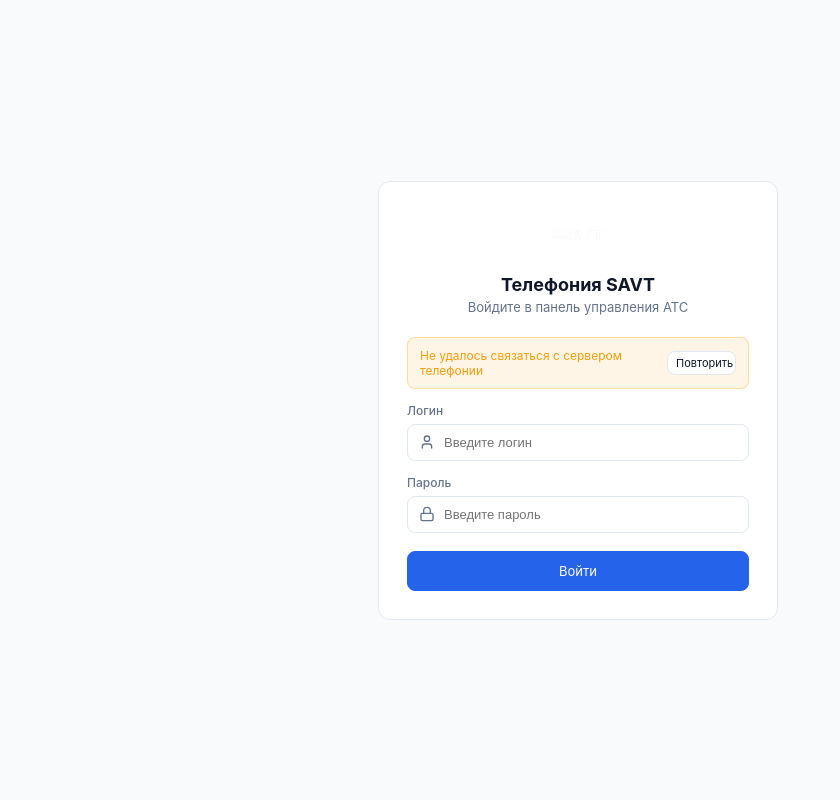
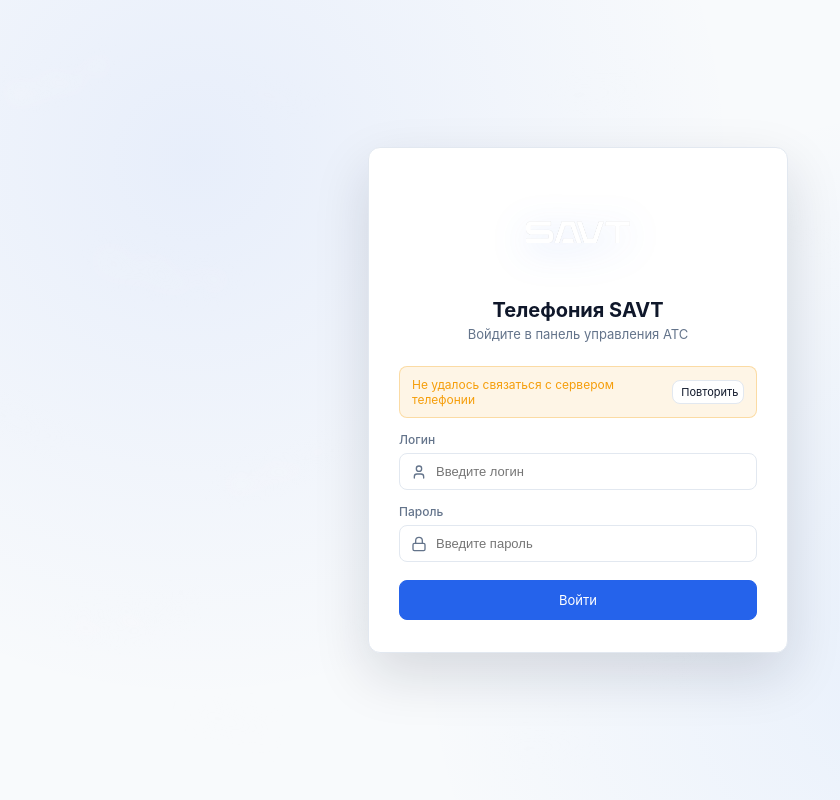
Before and after one commit to Nadia111111/savt-telephony-frontend, a Next.js app: page / in a window 1280 px wide. Shown: the whole page, without its empty margins (62-902 px from the left). Built offline with nearby package versions, Linux system fonts and the light colour scheme; no server answers.

Commit message:
Enlarge login logo and add blurred logo background pattern

```diff
--- a/src/app/globals.css
+++ b/src/app/globals.css
@@ -1115,3 +1115,50 @@ body {
 .number-card { display: grid; grid-template-columns: 220px 1fr auto; gap: 32px; align-items: center; padding: 22px 20px; }
 .number-main b { font-size: 15px; color: var(--dark); font-weight: 600; font-variant-numeric: tabular-nums; display: block; }
 .number-main span { font-size: 12px; color: var(--muted); }
+
+/* ============ AUTH SCREEN & FLOATING LOGOS ============ */
+.auth-screen {
+  min-height: 100vh;
+  width: 100%;
+  display: flex;
+  align-items: center;
+  justify-content: center;
+  background: radial-gradient(circle at 20% 20%, rgba(37, 99, 235, 0.08), transparent 45%),
+              radial-gradient(circle at 80% 80%, rgba(59, 130, 246, 0.09), transparent 45%),
+              var(--bg);
+  padding: 20px;
+  position: relative;
+  overflow: hidden;
+}
+.auth-bg-layer {
+  position: absolute;
+  inset: 0;
+  pointer-events: none;
+  user-select: none;
+  overflow: hidden;
+  z-index: 0;
+}
+.auth-bg-logo {
+  position: absolute;
+  object-fit: contain;
+  animation: authFloat var(--dur, 14s) ease-in-out infinite alternate;
+  will-change: transform;
+}
+@keyframes authFloat {
+  0% {
+    transform: translate3d(0, 0, 0) rotate(var(--rot, 0deg)) scale(1);
+  }
+  100% {
+    transform: translate3d(12px, -18px, 0) rotate(calc(var(--rot, 0deg) + 8deg)) scale(1.06);
+  }
+}
+.auth-card {
+  position: relative;
+  z-index: 2;
+  width: 100%;
+  max-width: 420px;
+  margin: 0;
+  padding: 32px 30px;
+  box-shadow: 0 22px 55px rgba(15, 23, 42, 0.14);
+  backdrop-filter: blur(10px);
+}
--- a/src/components/AuthGate.tsx
+++ b/src/components/AuthGate.tsx
@@ -4,6 +4,29 @@ import React, { useState, useEffect } from 'react';
 import { useAuth } from './AuthContext';
 import { apiFetch, extractApiError } from '@/lib/api-client';
 import { Lock, User, AlertCircle, CheckCircle2, RefreshCw, X, KeyRound } from 'lucide-react';
+
+const BG_LOGOS = [
+  { top: '4%', left: '5%', size: 110, blur: 8, opacity: 0.22, rot: '-18deg', dur: '15s' },
+  { top: '8%', left: '24%', size: 78, blur: 11, opacity: 0.16, rot: '14deg', dur: '18s' },
+  { top: '6%', left: '48%', size: 96, blur: 13, opacity: 0.14, rot: '-8deg', dur: '16s' },
+  { top: '5%', left: '72%', size: 124, blur: 9, opacity: 0.2, rot: '22deg', dur: '19s' },
+  { top: '12%', left: '88%', size: 86, blur: 10, opacity: 0.18, rot: '-24deg', dur: '14s' },
+  { top: '26%', left: '12%', size: 138, blur: 10, opacity: 0.19, rot: '12deg', dur: '20s' },
+  { top: '28%', left: '34%', size: 74, blur: 14, opacity: 0.14, rot: '-15deg', dur: '17s' },
+  { top: '25%', left: '64%', size: 88, blur: 12, opacity: 0.15, rot: '19deg', dur: '15s' },
+  { top: '31%', left: '84%', size: 132, blur: 9, opacity: 0.21, rot: '-11deg', dur: '21s' },
+  { top: '48%', left: '3%', size: 92, blur: 11, opacity: 0.18, rot: '25deg', dur: '16s' },
+  { top: '52%', left: '22%', size: 116, blur: 9, opacity: 0.2, rot: '-20deg', dur: '18s' },
+  { top: '50%', left: '76%', size: 108, blur: 10, opacity: 0.19, rot: '16deg', dur: '17s' },
+  { top: '56%', left: '92%', size: 82, blur: 12, opacity: 0.16, rot: '-14deg', dur: '15s' },
+  { top: '70%', left: '10%', size: 128, blur: 9, opacity: 0.21, rot: '-9deg', dur: '19s' },
+  { top: '74%', left: '32%', size: 86, blur: 13, opacity: 0.15, rot: '21deg', dur: '16s' },
+  { top: '76%', left: '54%', size: 104, blur: 12, opacity: 0.15, rot: '-17deg', dur: '22s' },
+  { top: '72%', left: '72%', size: 136, blur: 8, opacity: 0.22, rot: '11deg', dur: '18s' },
+  { top: '84%', left: '88%', size: 96, blur: 10, opacity: 0.18, rot: '-22deg', dur: '14s' },
+  { top: '86%', left: '20%', size: 78, blur: 11, opacity: 0.17, rot: '15deg', dur: '17s' },
+  { top: '88%', left: '44%', size: 90, blur: 13, opacity: 0.14, rot: '-6deg', dur: '20s' },
+];
 
 function LoginScreen() {
   const { login, authNotice, serverError, refreshProfile, clearAuthNotice } = useAuth();
@@ -40,22 +63,46 @@ function LoginScreen() {
   };
 
   return (
-    <div
-      style={{
-        minHeight: '100vh',
-        width: '100%',
-        display: 'flex',
-        alignItems: 'center',
-        justifyContent: 'center',
-        background: 'var(--bg)',
-        padding: 20,
-      }}
-    >
-      <div className="card" style={{ width: '100%', maxWidth: 400, margin: 0, padding: 28 }}>
-        <div style={{ display: 'flex', flexDirection: 'column', alignItems: 'center', marginBottom: 22 }}>
+    <div className="auth-screen">
+      <div className="auth-bg-layer" aria-hidden="true">
+        {BG_LOGOS.map((item, idx) => (
+          // eslint-disable-next-line @next/next/no-img-element
+          <img
+            key={idx}
+            src="/logo.png"
+            alt=""
+            className="auth-bg-logo"
+            style={
+              {
+                top: item.top,
+                left: item.left,
+                width: item.size,
+                height: item.size,
+                opacity: item.opacity,
+                filter: `blur(${item.blur}px)`,
+                '--rot': item.rot,
+                '--dur': item.dur,
+              } as React.CSSProperties
+            }
+          />
+        ))}
+      </div>
+
+      <div className="card auth-card">
+        <div style={{ display: 'flex', flexDirection: 'column', alignItems: 'center', marginBottom: 24 }}>
           {/* eslint-disable-next-line @next/next/no-img-element */}
-          <img src="/logo.png" alt="SAVT" style={{ width: 52, height: 52, objectFit: 'contain', marginBottom: 12 }} />
-          <h1 style={{ fontSize: 18, fontWeight: 700, color: 'var(--dark)' }}>Телефония SAVT</h1>
+          <img
+            src="/logo.png"
+            alt="SAVT"
+            style={{
+              width: 104,
+              height: 104,
+              objectFit: 'contain',
+              marginBottom: 14,
+              filter: 'drop-shadow(0 8px 18px rgba(37, 99, 235, 0.18))',
+            }}
+          />
+          <h1 style={{ fontSize: 20, fontWeight: 700, color: 'var(--dark)' }}>Телефония SAVT</h1>
           <p style={{ fontSize: 13, color: 'var(--muted)', marginTop: 4 }}>
             Войдите в панель управления АТС
           </p>
```
